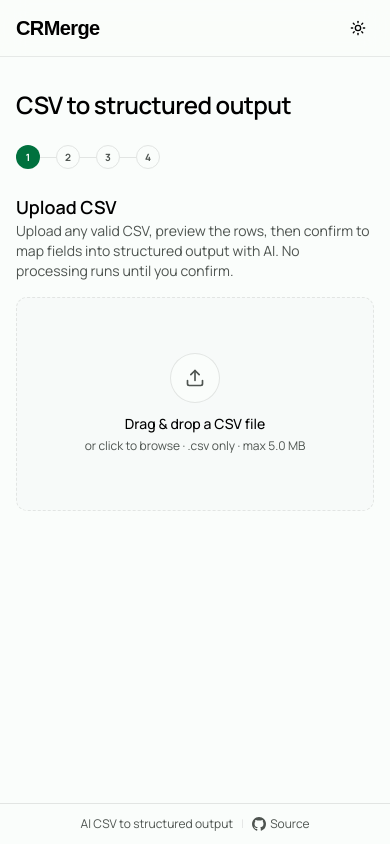
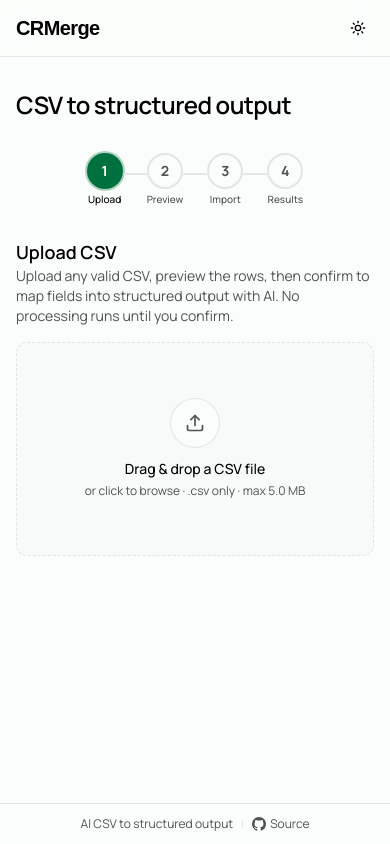
Before and after one commit to puri-adityakumar/CRM-merge, a Next.js app: page / in a window 390 px wide. Built offline with nearby package versions, Linux system fonts and the light colour scheme; a web font is replaced by a local one.

Commit message:
fix: mobile stepper centered, larger, with labels under each step
Co-authored-by: CommandCodeBot <noreply@commandcode.ai>
EOF && git push origin main 2>&1

```diff
--- a/src/app/import-flow.tsx
+++ b/src/app/import-flow.tsx
@@ -118,34 +118,44 @@ export function ImportFlow() {
       </h1>
 
       {/* Horizontal stepper — mobile only */}
-      <nav aria-label="Import steps" className="flex items-center gap-0 sm:hidden">
+      <nav aria-label="Import steps" className="flex items-start justify-center gap-0 py-2 sm:hidden">
         {STEPS.map((s, i) => {
           const active = s.id === step;
           const done = i < current;
           const last = i === STEPS.length - 1;
           return (
-            <div key={s.id} className="flex items-center gap-0">
+            <div key={s.id} className="flex items-start gap-0">
+              <div className="flex flex-col items-center gap-1">
                 <div
                   className={cn(
-                  "flex size-6 items-center justify-center rounded-full text-[10px] font-bold transition-colors",
-                  active && "bg-primary text-primary-foreground",
+                    "flex size-9 items-center justify-center rounded-full text-sm font-bold transition-colors",
+                    active && "bg-primary text-primary-foreground ring-2 ring-ring/30",
                     done && "bg-primary text-primary-foreground",
-                  !active && !done && "border border-border bg-background text-muted-foreground",
+                    !active && !done && "border-2 border-border bg-background text-muted-foreground",
                   )}
                 >
                   {done ? (
-                  <CheckCircle2Icon className="size-3" />
+                    <CheckCircle2Icon className="size-4" />
                   ) : active && s.id === "processing" ? (
-                  <Loader2Icon className="size-3 animate-spin" />
+                    <Loader2Icon className="size-4 animate-spin" />
                   ) : (
                     i + 1
                   )}
                 </div>
+                <span
+                  className={cn(
+                    "text-[10px] font-medium leading-tight",
+                    active || done ? "text-foreground" : "text-muted-foreground",
+                  )}
+                >
+                  {s.label}
+                </span>
+              </div>
               {!last && (
-                <div className="w-4 sm:w-6">
+                <div className="mt-5 w-6">
                   <div
                     className={cn(
-                      "h-px w-full",
+                      "h-0.5 w-full rounded",
                       i < current ? "bg-primary" : "bg-border",
                     )}
                   />
```
Lines whose indentation alone changed are shown as unchanged.
